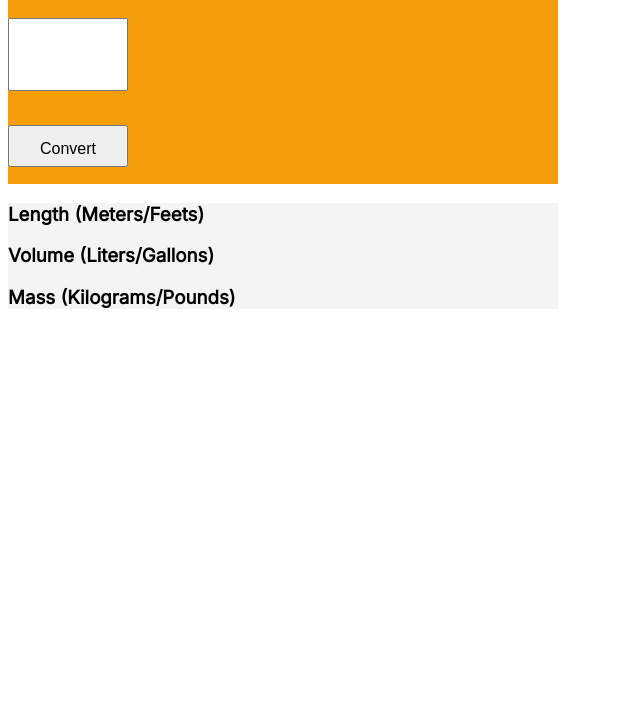
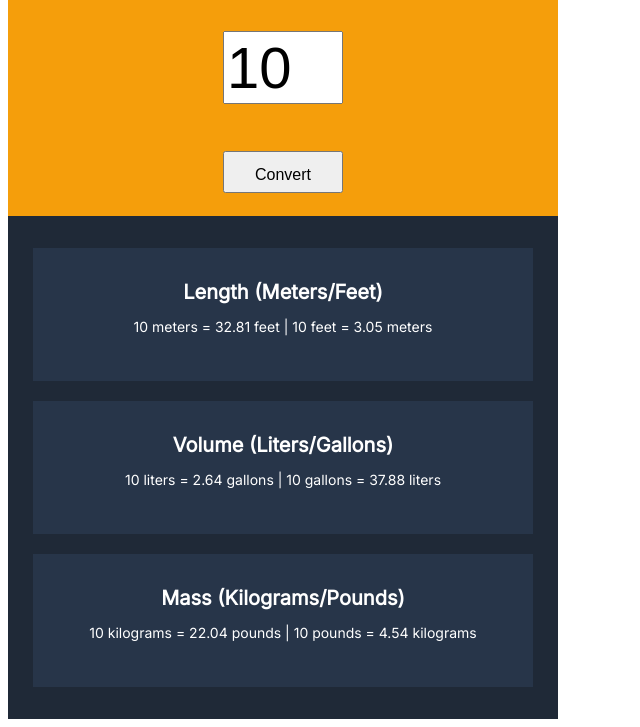
Before and after one commit to noel-jonathan/UnitConverter, a plain HTML site: page index.html in a window 1280 px wide. Shown: the part 109-836 px from the top of the page, without its empty margins (0-640 px from the left). Before the commit the page ends 800 px from the top, so only its background shows below. Drawn offline with Linux system fonts and the light colour scheme.

Commit message:
implemented conversion and render function
used template strings and arguments to limit the number of functions as I learned in the last Figma course

```diff
--- a/index.html
+++ b/index.html
@@ -15,7 +15,7 @@
     </header>
     <div class="container">
         <div>
-            <h3>Length (Meters/Feets)</h3>
+            <h3>Length (Meters/Feet)</h3>
             <p id="length-el"></p>
         </div>
         <div>
--- a/index.js
+++ b/index.js
@@ -1,24 +1,44 @@
-/*
-1 meter = 3.281 feet
-1 liter = 0.264 gallon
-1 kilogram = 2.204 pound
-*/
-
 const input = document.querySelector("#input")
 const convertBtn = document.querySelector("#convert-btn")
 const lengthEl = document.querySelector("#length-el")
 const massEl = document.querySelector("#mass-el")
 const volumeEl = document.querySelector("#volume-el")
+const convertRatio = {
+    meters: 3.281,
+    liters: 0.264,
+    kilograms: 2.204
+}
 
-convertBtn.addEventListener("click", {
-    //
+input.value = 10
+
+convertBtn.addEventListener ("click", function() {
+    render()
 })
 
-function renderConversion (typeEl, metric, imperial) {
-    input.value = 20
-    typeEl.textContent = `${input.value} ${metric} = 65.616 ${imperial} | ${input.value} ${imperial} = 6.096 ${metric}`
+input.addEventListener ("keyup", function() {
+    render()
+})
+
+function convert(value, ratio, conversionWay) {
+    if (conversionWay) {
+        return value * ratio
+    }
+    return value / ratio
 }
 
-unitConversion (lengthEl, "meters", "feets")
-unitConversion (massEl, "kilograms", "pounds")
-unitConversion (volumeEl, "liters", "gallons")
+function renderConversion(targetEl, metric, imperial) {
+    targetEl.textContent = `
+        ${input.value} ${metric} =
+        ${convert(input.value, convertRatio[metric], true).toFixed(2)} ${imperial} |
+        ${input.value} ${imperial} =
+        ${convert(input.value, convertRatio[metric], false).toFixed(2)} ${metric}
+    `
+}
+
+function render() {
+    renderConversion (lengthEl, "meters", "feet")
+    renderConversion (volumeEl, "liters", "gallons")
+    renderConversion (massEl, "kilograms", "pounds")
+}
+
+render()
--- a/style.css
+++ b/style.css
@@ -2,10 +2,7 @@
 
 html {
     font-family: Inter;
-}
-
-body {
-
+    color: #FFF;
 }
 
 header {
@@ -16,6 +13,14 @@ header {
     display: flex;
     flex-direction: column;
     justify-content: space-around;
+}
+
+header * {
+    margin: auto;
+}
+
+header:first-child {
+    padding-top: 32px;
 }
 
 button, input {
@@ -35,5 +40,24 @@ button {
 
 .container {
     width: 550px;
-    background: #F4F4F4;
+    background: #1F2937;
+    text-align: center;
+    padding: 12px 0;
 }
+
+.container div {
+    box-sizing: border-box;
+    background: #273549;
+    padding: 32px 20px;
+    width: 500px;
+    margin: 20px auto;
+}
+
+h3 {
+    font-size: 20px;
+    margin: 0;
+}
+
+p {
+    font-size: 14px;
+}
```
